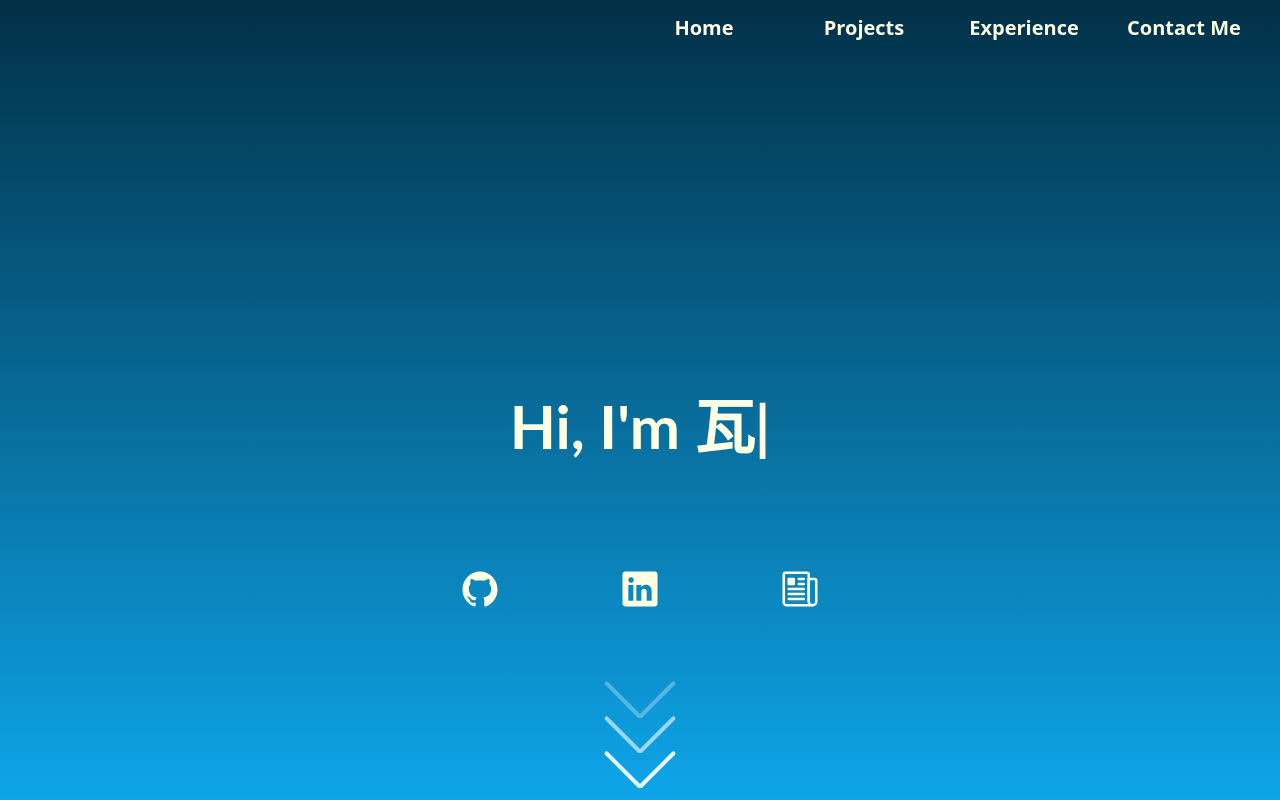
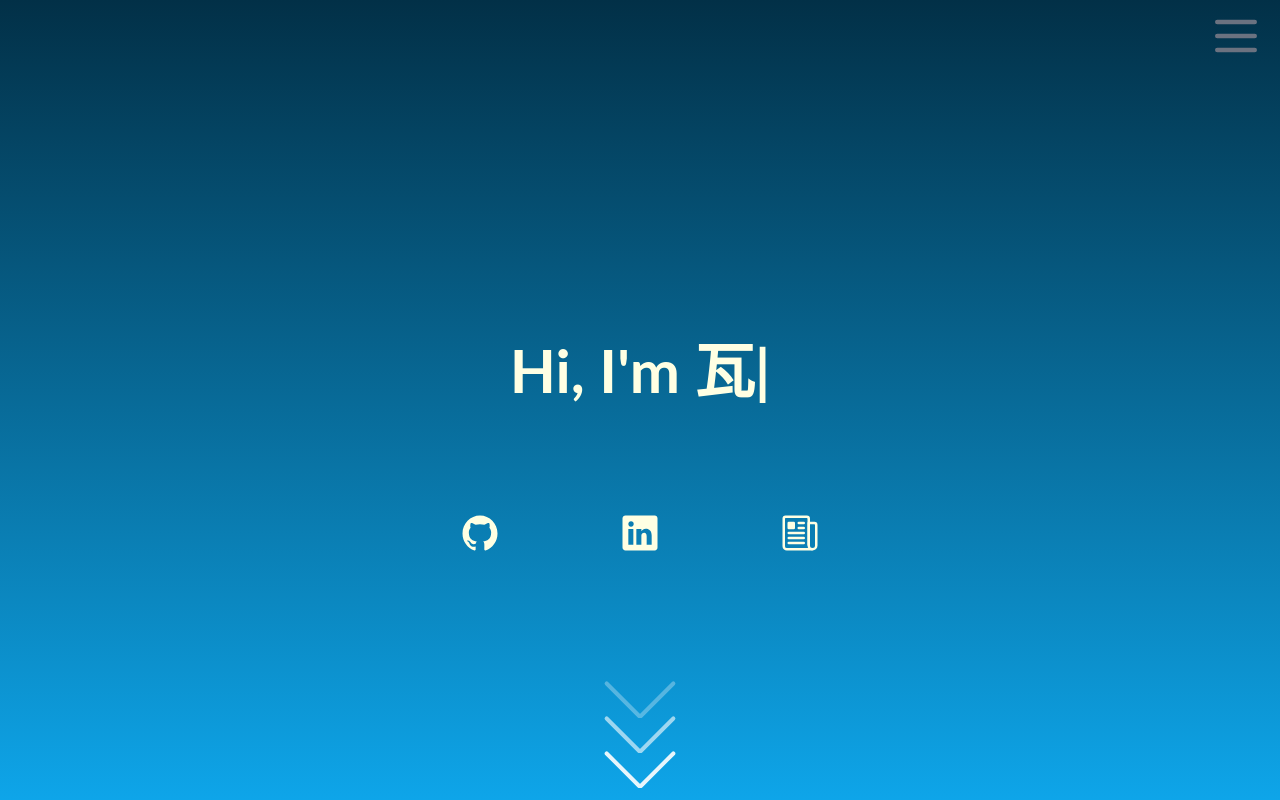
Before and after one commit to WahabJI/my-project, a Next.js app: page / in a window 1280 px wide. Shown: the top 800 px of the page. Built offline with nearby package versions, Linux system fonts and the light colour scheme.

Commit message:
rearranged some files and started work on hamburger menu

```diff
--- /dev/null
+++ b/components/Hamburger.tsx
@@ -0,0 +1,158 @@
+import React from 'react';
+
+export const Hamburger = () => {
+    const Open = (e: any) => {
+        const ham = document.getElementById("hammm");
+        ham!.classList.toggle("w-[100%]");
+    }
+    return(
+        <>
+        <div className="fixed top-0 right-2 cursor-pointer">
+            <button onClick={Open} type="button" className="bg-transparent p-2 rounded-md text-gray-800 hover:text-gray-900">
+                    <svg
+                className="inline-block w-14 h-14 text-gray-500 transition-colors duration-200"
+                fill="none"
+                stroke="currentColor"
+                viewBox="0 0 24 24"
+                xmlns="http://www.w3.org/2000/svg"
+                >
+                <path
+                    strokeLinecap="round"
+                    strokeLinejoin="round"
+                    strokeWidth="2"
+                    d="M4 6h16M4 12h16M4 18h16"
+                />
+                </svg>
+            </button>
+        </div>
+        <nav id="hammm" className="fixed w-0 h-screen bg-cblue flex justify-center items-center overflow-hidden">
+            <ul className="grid grid-cols-4 gap-0 mr-4 text-xl font-bold">
+                <li>
+                    <a href="#home"className="flex justify-center items-center w-40 h-14 hover:bg-light-blue/25 text-beige">Home</a>
+                </li>
+
+                <li>
+                    <a href="#projects"className="flex justify-center items-center w-40 h-14 hover:bg-light-blue/25 text-beige">Projects</a>
+                </li>
+
+                <li>
+                    <a href="#experience"className="flex justify-center items-center w-40 h-14 hover:bg-light-blue/25 text-beige">Experience</a>
+                </li>
+
+                <li>
+                    <a href="#"className="flex justify-center items-center w-40 h-14 hover:bg-light-blue/25 text-beige">Contact Me</a>
+                </li>
+            </ul>
+        </nav>
+    </>
+    );
+}
+
+
+
+
+
+
+
+
+
+
+
+
+
+
+
+
+
+
+
+
+
+
+
+
+
+
+
+
+
+
+
+
+
+
+
+
+
+
+
+
+
+
+
+
+
+
+
+
+
+
+
+// import React, {useState} from 'react';
+
+// export const NavBar = () => {
+//     const [isOpen, setIsOpen] = useState(false);
+
+//   const toggleMenu = () => setIsOpen(!isOpen);
+//     return(
+//         <nav className="flex flex-col md:flex-row">
+//             <div className="ml-auto md:mr-4">
+//                 <div className="md:hidden flex items-center">
+//                     <button type="button" className="bg-transparent px-3 py-2 rounded-md text-gray-800 hover:text-gray-900" onClick={toggleMenu}>
+//                         <svg
+//                         className="inline-block w-6 h-6 text-gray-500 transition-colors duration-200"
+//                         fill="none"
+//                         stroke="currentColor"
+//                         viewBox="0 0 24 24"
+//                         xmlns="http://www.w3.org/2000/svg"
+//                         >
+//                         <path
+//                             strokeLinecap="round"
+//                             strokeLinejoin="round"
+//                             strokeWidth="2"
+//                             d="M4 6h16M4 12h16M4 18h16"
+//                         />
+//                         </svg>
+//                     </button>
+//                 </div>
+
+//                 <ul className={`${isOpen ? "block" : "hidden"} md:flex md:items-center md:justify-between md:pt-0 md:pb-0 md:bg-transparent md:w-auto text-xl font-bold`}>
+//                     <li>
+//                         <a href="#home" className="flex justify-center items-center w-40 h-14 hover:bg-light-blue/25 text-beige">
+//                         Home
+//                         </a>
+//                     </li>
+
+//                     <li>
+//                         <a href="#projects" className="flex justify-center items-center w-40 h-14 hover:bg-light-blue/25 text-beige">
+//                         Projects
+//                         </a>
+//                     </li>
+
+//                     <li>
+//                         <a href="#experience" className="flex justify-center items-center w-40 h-14 hover:bg-light-blue/25 text-beige">
+//                         Experience
+//                         </a>
+//                     </li>
+
+//                     <li>
+//                         <a href="#" className="flex justify-center items-center w-40 h-14 hover:bg-light-blue/25 text-beige">
+//                         Contact Me
+//                         </a>
+//                     </li>
+//                 </ul>
+//             </div>
+//         </nav>
+
+//     );
+// }
--- a/components/NavBar.tsx
+++ b/components/NavBar.tsx
@@ -1,58 +1,27 @@
-import React, {useState} from 'react';
+import React from 'react';
 
 export const NavBar = () => {
-    const [isOpen, setIsOpen] = useState(false);
-
-  const toggleMenu = () => setIsOpen(!isOpen);
     return(
-        <nav className="flex flex-col md:flex-row">
-            <div className="ml-auto md:mr-4">
-                <div className="md:hidden flex items-center">
-                    <button type="button" className="bg-transparent px-3 py-2 rounded-md text-gray-800 hover:text-gray-900" onClick={toggleMenu}>
-                        <svg
-                        className="inline-block w-6 h-6 text-gray-500 transition-colors duration-200"
-                        fill="none"
-                        stroke="currentColor"
-                        viewBox="0 0 24 24"
-                        xmlns="http://www.w3.org/2000/svg"
-                        >
-                        <path
-                            strokeLinecap="round"
-                            strokeLinejoin="round"
-                            strokeWidth="2"
-                            d="M4 6h16M4 12h16M4 18h16"
-                        />
-                        </svg>
-                    </button>
-                </div>
-
-                <ul className={`${isOpen ? "block" : "hidden"} md:flex md:items-center md:justify-between md:pt-0 md:pb-0 md:bg-transparent md:w-auto text-xl font-bold`}>
+    <nav className="ml-auto">
+        <div className="">
+            <ul className="grid grid-cols-4 gap-0 mr-4 text-xl font-bold">
                 <li>
-                        <a href="#home" className="flex justify-center items-center w-40 h-14 hover:bg-light-blue/25 text-beige">
-                        Home
-                        </a>
+                    <a href="#home"className="flex justify-center items-center w-40 h-14 hover:bg-light-blue/25 text-beige">Home</a>
                 </li>
 
                 <li>
-                        <a href="#projects" className="flex justify-center items-center w-40 h-14 hover:bg-light-blue/25 text-beige">
-                        Projects
-                        </a>
+                    <a href="#projects"className="flex justify-center items-center w-40 h-14 hover:bg-light-blue/25 text-beige">Projects</a>
                 </li>
 
                 <li>
-                        <a href="#experience" className="flex justify-center items-center w-40 h-14 hover:bg-light-blue/25 text-beige">
-                        Experience
-                        </a>
+                    <a href="#experience"className="flex justify-center items-center w-40 h-14 hover:bg-light-blue/25 text-beige">Experience</a>
                 </li>
 
                 <li>
-                        <a href="#" className="flex justify-center items-center w-40 h-14 hover:bg-light-blue/25 text-beige">
-                        Contact Me
-                        </a>
+                    <a href="#"className="flex justify-center items-center w-40 h-14 hover:bg-light-blue/25 text-beige">Contact Me</a>
                 </li>
             </ul>
         </div>
     </nav>
-
     );
 }
--- a/components/sections/HomeSection.tsx
+++ b/components/sections/HomeSection.tsx
@@ -4,10 +4,14 @@ import Head from 'next/head'
 import Link from 'next/link'
 import Image from 'next/image'
 import { NavBar } from '../NavBar';
+import { Hamburger } from '../Hamburger';
+
+
 export const HomeSection = () => {
     return(
         <section id="home"className="h-screen scroll-smooth bg-gradient-to-b from-cblue to-sky-500">
-            <NavBar />
+            {/* <NavBar /> */}
+            <Hamburger />
             <div className="flex justify-center items-end h-3/6">
               <h1 className="text-4xl lg:text-6xl font-title font-bold text-beige">Hi, I'm&nbsp;
                 <TypeAnimation
```
Lines whose indentation alone changed are shown as unchanged.
